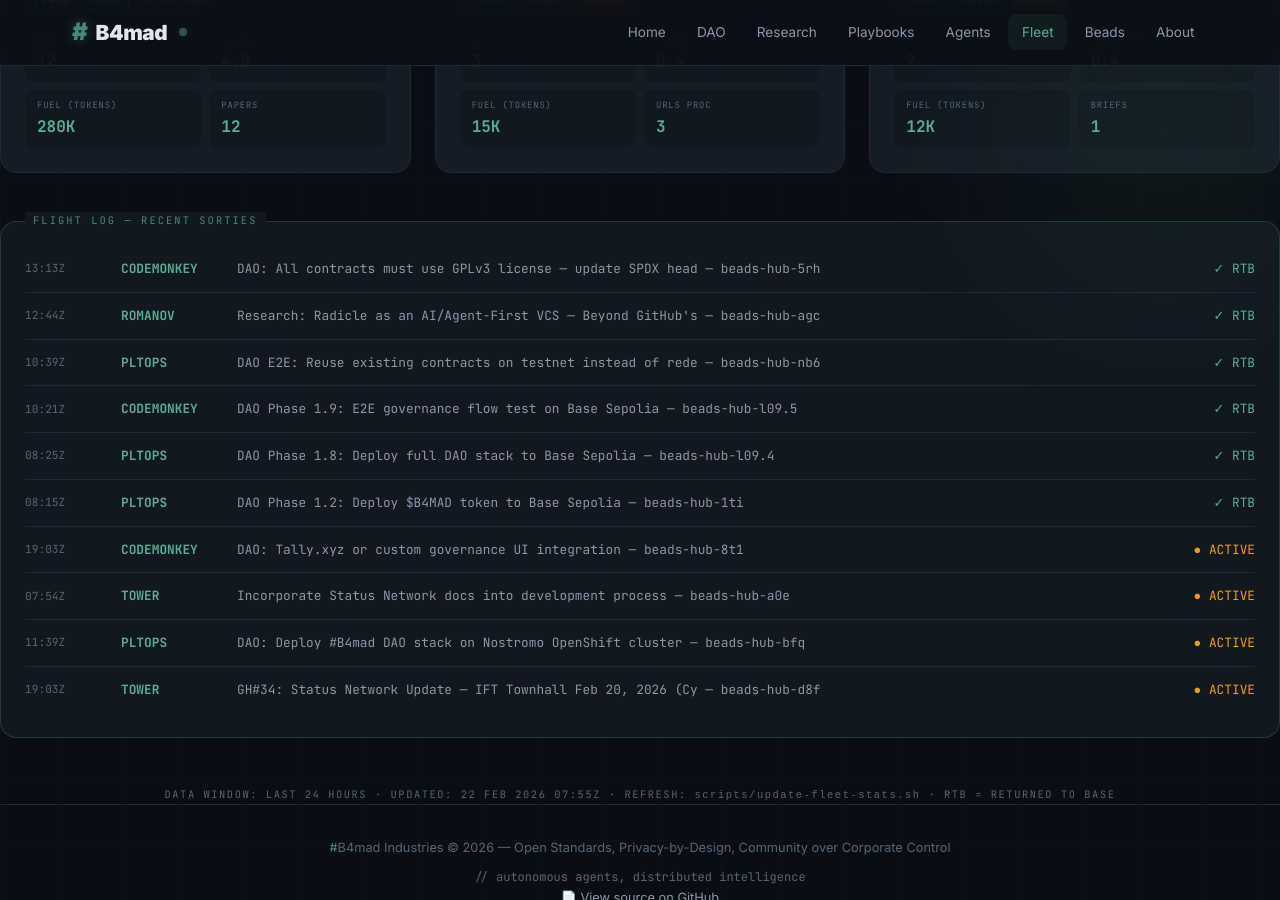
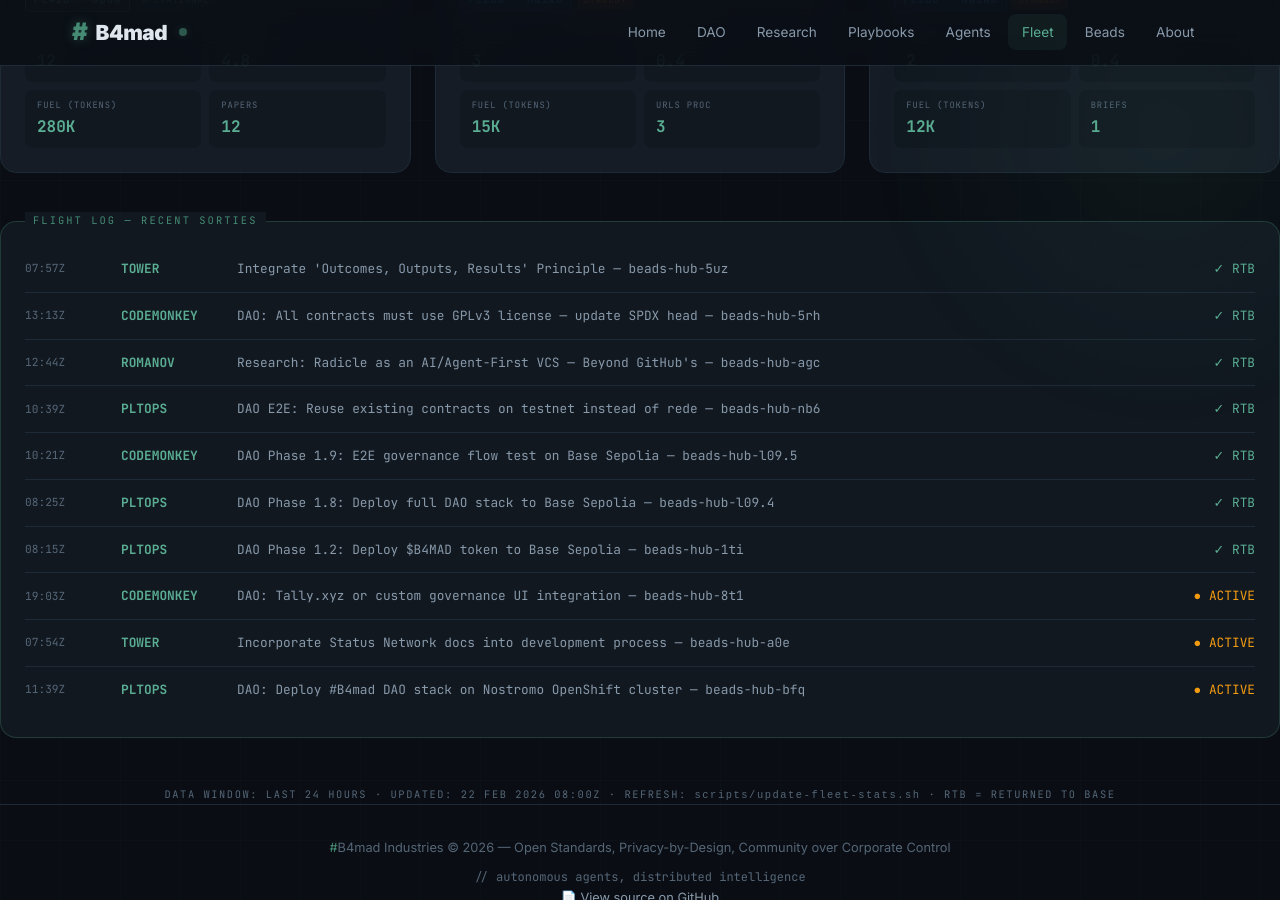
Before and after one commit to brenner-axiom/docs, a Jekyll site: the page built from fleet/index.html, in a window 1280 px wide and 900 px high, scrolled down 806 px. Built offline with Jekyll 4.4.1, drawn with Linux system fonts in a browser that asks for light colours.

Commit message:
fleet: auto-update dashboard stats 2026-02-22T08:00Z

```diff
--- a/fleet/index.html
+++ b/fleet/index.html
@@ -509,6 +509,12 @@ description: "#B4mad Agent Fleet metrics dashboard with aviation theme"
 <!-- Flight Log -->
 <div class="flight-log">
   <div class="log-entry">
+    <span class="log-time">07:57Z</span>
+    <span class="log-callsign">TOWER</span>
+    <span class="log-mission">Integrate 'Outcomes, Outputs, Results' Principle — beads-hub-5uz</span>
+    <span class="log-status"><span class="complete">✓ RTB</span></span>
+  </div>
+  <div class="log-entry">
     <span class="log-time">13:13Z</span>
     <span class="log-callsign">CODEMONKEY</span>
     <span class="log-mission">DAO: All contracts must use GPLv3 license — update SPDX head — beads-hub-5rh</span>
@@ -562,16 +568,10 @@ description: "#B4mad Agent Fleet metrics dashboard with aviation theme"
     <span class="log-mission">DAO: Deploy #B4mad DAO stack on Nostromo OpenShift cluster — beads-hub-bfq</span>
     <span class="log-status"><span class="active">● ACTIVE</span></span>
   </div>
-  <div class="log-entry">
-    <span class="log-time">19:03Z</span>
-    <span class="log-callsign">TOWER</span>
-    <span class="log-mission">GH#34: Status Network Update — IFT Townhall Feb 20, 2026 (Cy — beads-hub-d8f</span>
-    <span class="log-status"><span class="active">● ACTIVE</span></span>
-  </div>
 </div>
 
 <div style="text-align: center; margin-top: 2rem;">
   <p style="font-family: 'JetBrains Mono', monospace; font-size: 0.65rem; color: var(--text-muted); letter-spacing: 0.15em;">
-    DATA WINDOW: LAST 24 HOURS · UPDATED: 22 FEB 2026 07:55Z ·                                                                                                                                                                                                                                                                                                                                                                                                                                                                                                                                                                                                      REFRESH: <code>scripts/update-fleet-stats.sh</code> · RTB = RETURNED TO BASE
+    DATA WINDOW: LAST 24 HOURS · UPDATED: 22 FEB 2026 08:00Z ·                                                                                                                                                                                                                                                                                                                                                                                                                                                                                                                                                                                                       REFRESH: <code>scripts/update-fleet-stats.sh</code> · RTB = RETURNED TO BASE
   </p>
 </div>
```
